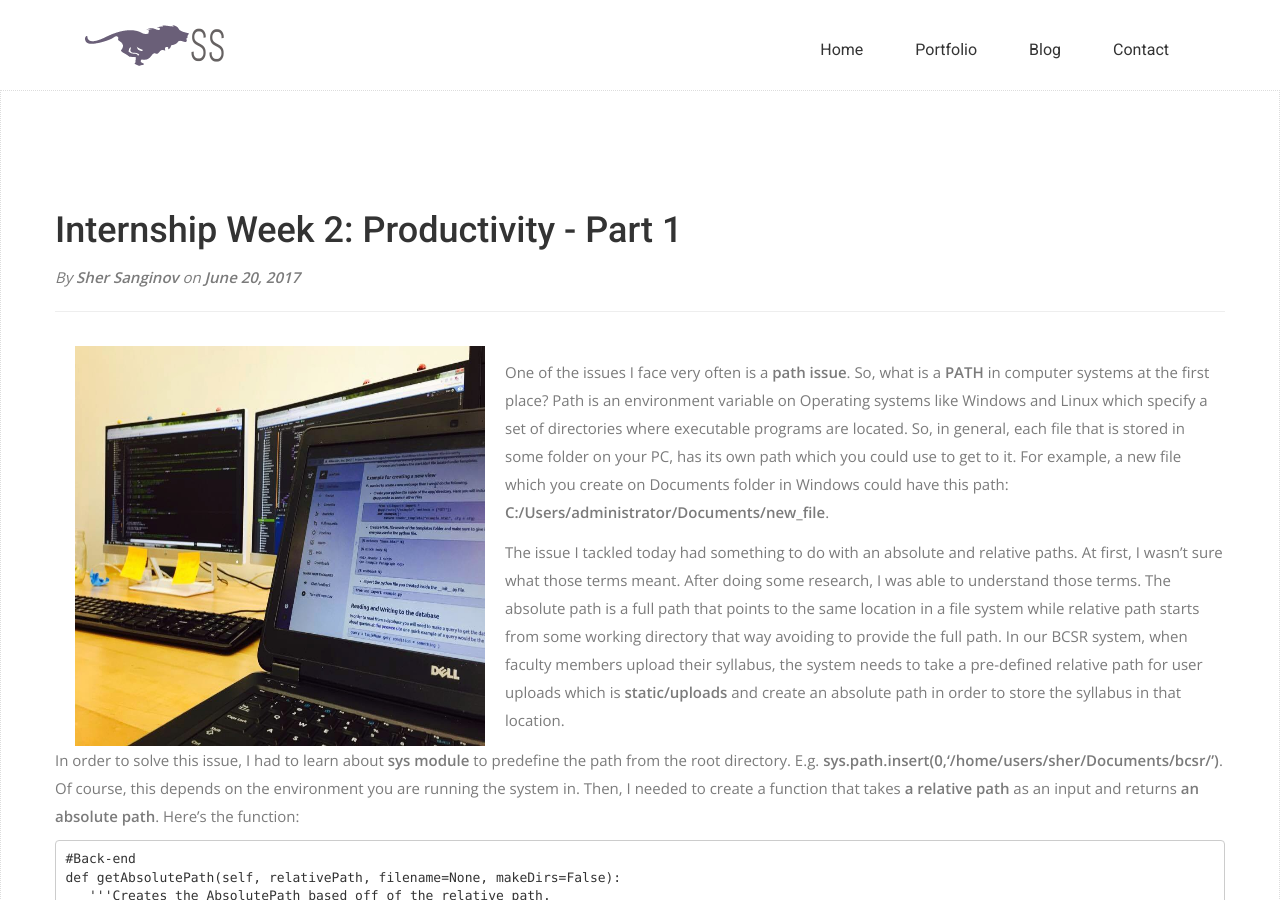
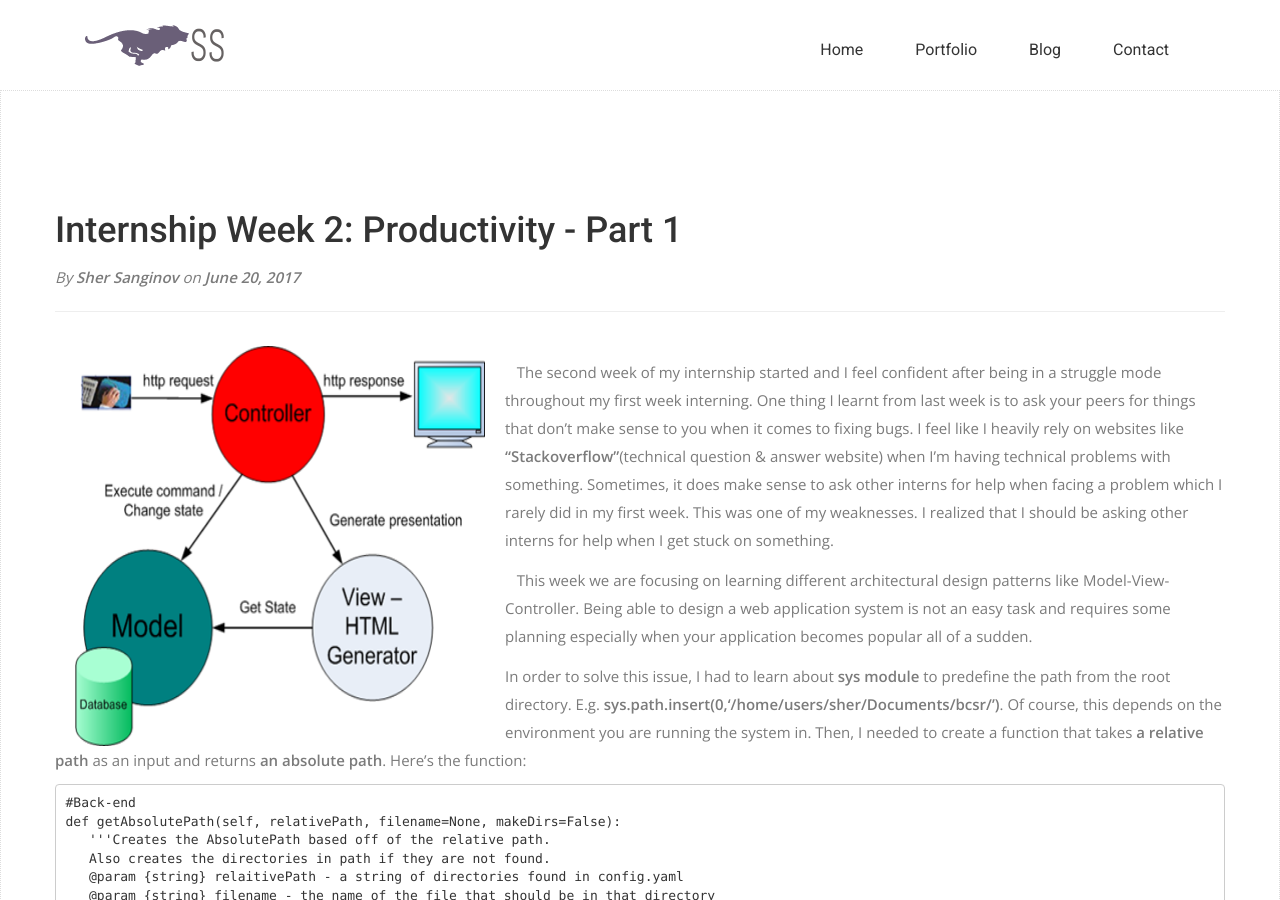
Before and after one commit to sanginovs/personal-website, a Jekyll site: the page built from _posts/2017-06-20-the-struggle.md, in a window 1280 px wide and 900 px high. Built offline with Jekyll 4.4.1, drawn with Linux system fonts in a browser that asks for light colours; nearby versions of some CDN libraries; some web fonts are replaced.

Commit message:
second blog is added

````diff
--- a/_posts/2017-06-20-the-struggle.md
+++ b/_posts/2017-06-20-the-struggle.md
@@ -5,11 +5,11 @@
 ---
 
 
-<img class="img-responsive" src="/assets/img/intern3.jpg" alt="Drawing" style="width: 450px; height: 400px; display: block; float:left; ">
+<img class="img-responsive" src="/assets/img/intern5.png" alt="Drawing" style="width: 450px; height: 400px; display: block; float:left; ">
 
-One of the issues I face very often is a **path issue**. So, what is a **PATH** in computer systems at the first place? Path is an environment variable on Operating systems like Windows and Linux which specify a set of directories where executable programs are located. So, in general, each file that is stored in some folder on your PC, has its own path which you could use to get to it. For example, a new file which you create on Documents folder in Windows could have this path: **C:/Users/administrator/Documents/new_file**.
+&nbsp;&nbsp;&nbsp;The second week of my internship started and I feel confident after being in a struggle mode throughout my first week interning. One thing I learnt from last week is to ask your peers for things that don't make sense to you when it comes to fixing bugs. I feel like I heavily rely on websites like **"Stackoverflow"**(technical question & answer website) when I'm having technical problems with something. Sometimes, it does make sense to ask other interns for help when facing a problem which I rarely did in my first week. This was one of my weaknesses. I realized that I should be asking other interns for help when I get stuck on something.
 
-The issue I tackled today had something to do with an absolute and relative paths. At first, I wasn't sure what those terms meant. After doing some research, I was able to understand those terms. The absolute path is a full path that points to the same location in a file system while relative path starts from some working directory that way avoiding to provide the full path. In our BCSR system, when faculty members upload their syllabus, the system needs to take a pre-defined relative path for user uploads which is **static/uploads** and create an absolute path in order to store the syllabus in that location.
+&nbsp;&nbsp;&nbsp;This week we are focusing on learning different architectural design patterns like Model-View-Controller. Being able to design a web application system is not an easy task and requires some planning especially when your application becomes popular all of a sudden.
 
 In order to solve this issue, I had to learn about **sys module** to predefine the path from the root directory. E.g. **sys.path.insert(0,‘/home/users/sher/Documents/bcsr/’)**. Of course, this depends on the environment you are running the system in. Then, I needed to create a function that takes **a relative path** as an input and returns **an absolute path**. Here's the function:
 ```
````
Also changed, not shown: assets/img/intern5.png (added).
